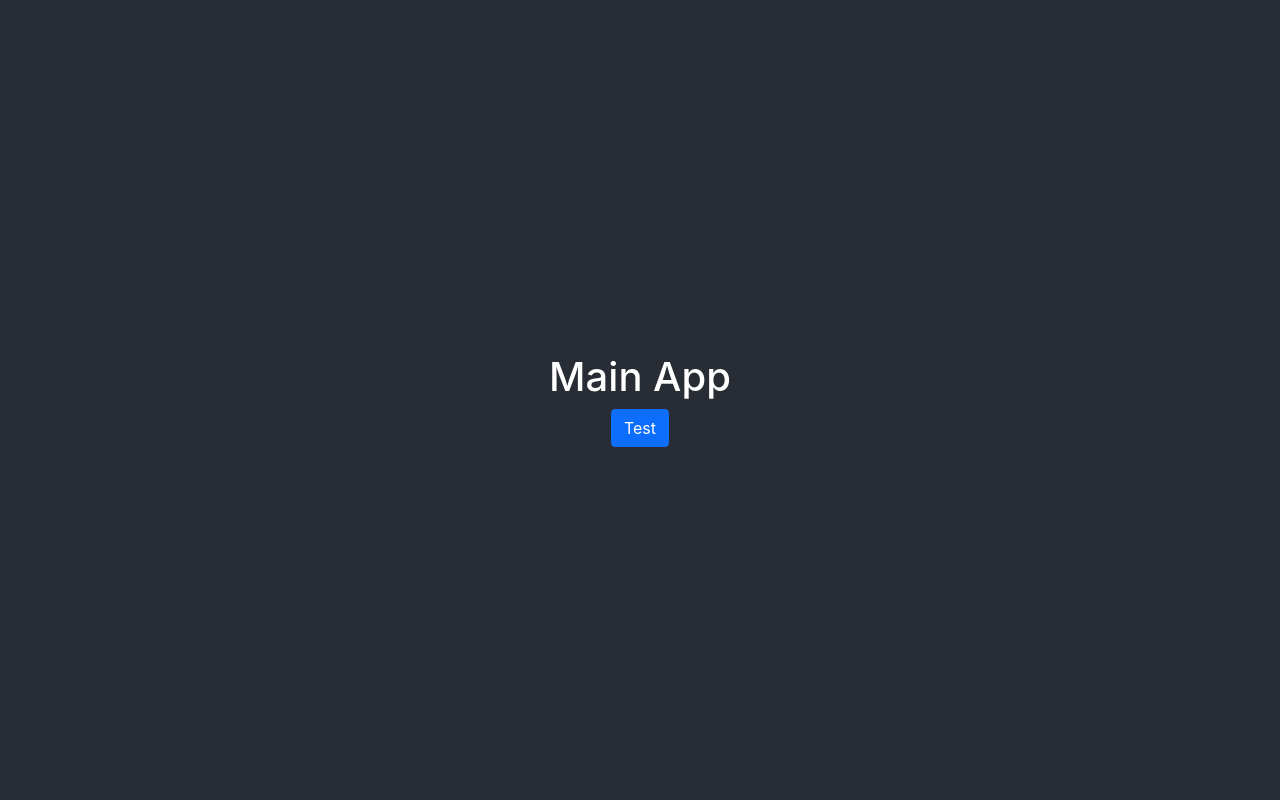
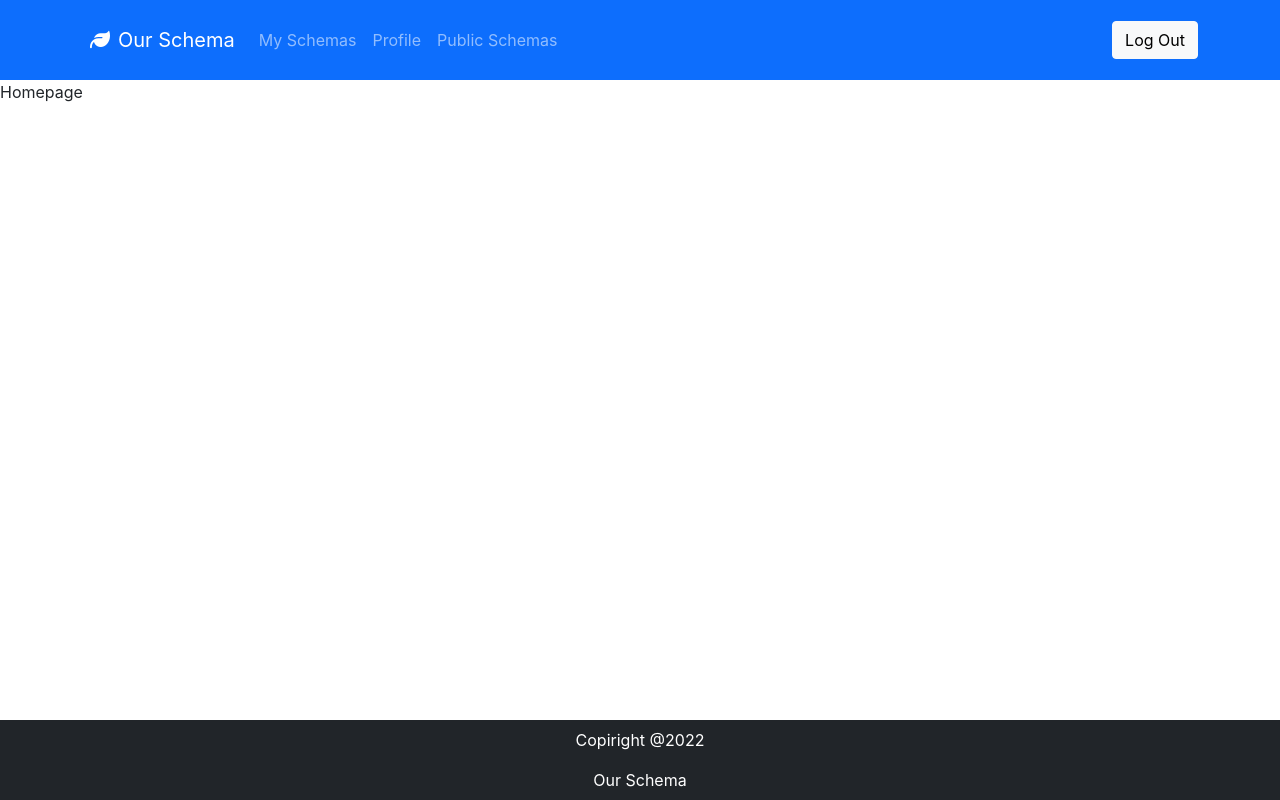
Before and after one commit to AEMatamoros/our-charts, a React (Create React App) app: page / in a window 1280 px wide. Built offline with nearby package versions, Linux system fonts and the light colour scheme.

Commit message:
Added basic LAyout

```diff
--- a/public/index.html
+++ b/public/index.html
@@ -26,6 +26,11 @@
   <!-- Boostrap -->
   <link rel="stylesheet" href="https://cdn.jsdelivr.net/npm/bootstrap@5.1.3/dist/css/bootstrap.min.css"
     integrity="sha384-1BmE4kWBq78iYhFldvKuhfTAU6auU8tT94WrHftjDbrCEXSU1oBoqyl2QvZ6jIW3" crossorigin="anonymous" />
+
+  <!-- FontAwesome -->
+  <link rel="stylesheet" href="https://cdnjs.cloudflare.com/ajax/libs/font-awesome/6.1.1/css/all.min.css"
+    integrity="sha512-KfkfwYDsLkIlwQp6LFnl8zNdLGxu9YAA1QvwINks4PhcElQSvqcyVLLD9aMhXd13uQjoXtEKNosOWaZqXgel0g=="
+    crossorigin="anonymous" referrerpolicy="no-referrer" />
 </head>
 
 <body>
--- /dev/null
+++ b/src/colors.scss
@@ -0,0 +1 @@
+$border-color: rgb(214, 214, 214);
--- /dev/null
+++ b/src/components/layouts/Footer.tsx
@@ -0,0 +1,13 @@
+import React from 'react'
+import { Navbar } from 'react-bootstrap'
+
+export default function Footer() {
+  return (
+    <Navbar  bg="dark" className='text-white footer-container m-0 py-2'>
+        <div className="text-center w-100">
+            <p>Copiright @2022</p>
+            <span>Our Schema</span>
+        </div>
+    </Navbar>
+  )
+}
--- /dev/null
+++ b/src/components/layouts/Navbar.tsx
@@ -0,0 +1,22 @@
+import React from 'react'
+import Navbar from 'react-bootstrap/Navbar';
+import Button from 'react-bootstrap/Button';
+import Container from 'react-bootstrap/Container';
+import Nav from 'react-bootstrap/Nav';
+
+export default function Topbar() {
+  return (
+    <Navbar bg="primary" variant="dark" className='navbar navbar-container' fixed="top">
+    <Container>
+    <Navbar.Brand href="#home"><i className="fa-solid fa-leaf px-2"></i>Our Schema</Navbar.Brand>
+    <Nav className="me-auto">
+      <Nav.Link href="#home">My Schemas</Nav.Link>
+      <Nav.Link href="#home">Profile</Nav.Link>
+      <Nav.Link href="#features">Public Schemas</Nav.Link>
+      <Nav.Link href="#pricing"></Nav.Link>
+    </Nav>
+    <Button variant="light">Log Out</Button>
+    </Container>
+  </Navbar>
+  )
+}
--- /dev/null
+++ b/src/components/login/Login.tsx
@@ -0,0 +1,43 @@
+import React from 'react'
+import './auth.scss';
+import Form from 'react-bootstrap/Form';
+import Button from 'react-bootstrap/Button';
+
+export default function Login() {
+    return (
+        <div className="col-6 mx-auto main-container d-flex justify-content-center align-items-center ">
+            <div className="login-form p-4 ">
+                <div className="text-center text-success">
+                    <i className="fa-solid fa-leaf fa-8x"></i>
+                    <h1>
+                        Our Schema
+                    </h1>
+                    <p> Share your ideas</p>
+                </div>
+                <Form>
+                    <Form.Group className="mb-3" controlId="formBasicEmail">
+                        <Form.Label>Email</Form.Label>
+                        <Form.Control type="email" placeholder="Enter email" />
+                    </Form.Group>
+
+                    <Form.Group className="mb-3" controlId="formBasicPassword">
+                        <Form.Label>Password</Form.Label>
+                        <Form.Control type="password" placeholder="Password" />
+                    </Form.Group>
+                    <Form.Group className="mb-3" controlId="formBasicCheckbox">
+                        <Form.Check type="checkbox" label="Check me out" />
+                    </Form.Group>
+                    <Button variant="primary" type="submit" className='form-control'>
+                        Sign in
+                    </Button>
+                    <div className="text-center">
+                        <strong className='text-success'>
+                            <a href="" className=''>Create Account</a>
+                        </strong>
+                    </div>
+
+                </Form>
+            </div>
+        </div>
+    )
+}
--- /dev/null
+++ b/src/components/login/Register.tsx
@@ -0,0 +1,51 @@
+import React from 'react'
+import './auth.scss';
+import Form from 'react-bootstrap/Form';
+import Button from 'react-bootstrap/Button';
+
+
+export default function Register() {
+  return (
+    <div className="col-6 mx-auto main-container d-flex justify-content-center align-items-center ">
+            <div className="login-form p-4 ">
+                <div className="text-center text-success">
+                    <i className="fa-solid fa-leaf fa-6x"></i>
+                    <h1>
+                        Our Schema
+                    </h1>
+                    <p> Share your ideas</p>
+                </div>
+                <Form>
+                    <Form.Group className="mb-3" controlId="formBasicEmail">
+                        <Form.Label>User Name</Form.Label>
+                        <Form.Control type="email" placeholder="Enter email" />
+                    </Form.Group>
+                    <Form.Group className="mb-3" controlId="formBasicEmail">
+                        <Form.Label>Birthday</Form.Label>
+                        <Form.Control type="date" placeholder="Enter email" />
+                    </Form.Group>
+                    <Form.Group className="mb-3" controlId="formBasicEmail">
+                        <Form.Label>Email</Form.Label>
+                        <Form.Control type="email" placeholder="Enter email" />
+                    </Form.Group>
+                    <Form.Group className="mb-3" controlId="formBasicPassword">
+                        <Form.Label>Password</Form.Label>
+                        <Form.Control type="password" placeholder="Password" />
+                    </Form.Group>
+                    <Form.Group className="mb-3" controlId="formBasicCheckbox">
+                        <Form.Check type="checkbox" label="Check me out" />
+                    </Form.Group>
+                    <Button variant="primary" type="submit" className='form-control'>
+                        Register
+                    </Button>
+                    <div className="text-center">
+                        <strong className='text-success'>
+                            <a href="/" className=''>Sign In</a>
+                        </strong>
+                    </div>
+
+                </Form>
+            </div>
+        </div>
+  )
+}
--- /dev/null
+++ b/src/components/login/auth.scss
@@ -0,0 +1,18 @@
+@import '../../colors.scss';
+
+.main-container{
+    min-height: 100vh;
+    .login-form{
+        min-height: 50vh;
+        width: 350px;
+        border: 1px solid $border-color;
+        border-radius: 5px;
+
+       .register-link{
+           text-decoration: none;
+           &:hover{
+               color: darken(#198754, 10%);
+           }
+       }
+    }
+}
--- /dev/null
+++ b/src/components/pages/home/Home.tsx
@@ -0,0 +1,14 @@
+import React from 'react'
+import Navbar from '../../layouts/Navbar'
+import Footer from '../../layouts/Footer'
+export default function Home() {
+  return (
+    <>
+      <Navbar />
+      <main className='main-container'>
+        Homepage
+      </main>
+      <Footer/>
+    </>
+  )
+}
--- a/src/index.scss
+++ b/src/index.scss
@@ -7,7 +7,15 @@ body {
     sans-serif;
   -webkit-font-smoothing: antialiased;
   -moz-osx-font-smoothing: grayscale;
-  &:hover{
-    background-color: aquamarine;
-  }
 }
+
+.navbar-container{
+  height: 10vh;
+}
+.main-container{
+  margin-top: 10vh;
+  min-height: 80vh;
+}
+.footer-container{
+  height:10vh
+}
--- a/src/index.tsx
+++ b/src/index.tsx
@@ -1,12 +1,21 @@
 import React from 'react';
 import ReactDOM from 'react-dom';
+// import Register from './components/login/Register';
 import './index.scss';
-import App from './App';
+// Components
+// import App from './App';
+// import Login from './components/login/Login';
+import Home from './components/pages/home/Home';
+
 import reportWebVitals from './reportWebVitals';
 
 ReactDOM.render(
   <React.StrictMode>
-    <App />
+
+        {/* <App /> */}
+        {/* <Login/> */}
+        {/* <Register/> */}
+        <Home/>
   </React.StrictMode>,
   document.getElementById('root')
 );
```
Also changed, not shown: src/components/layouts/layout.scss (added).
